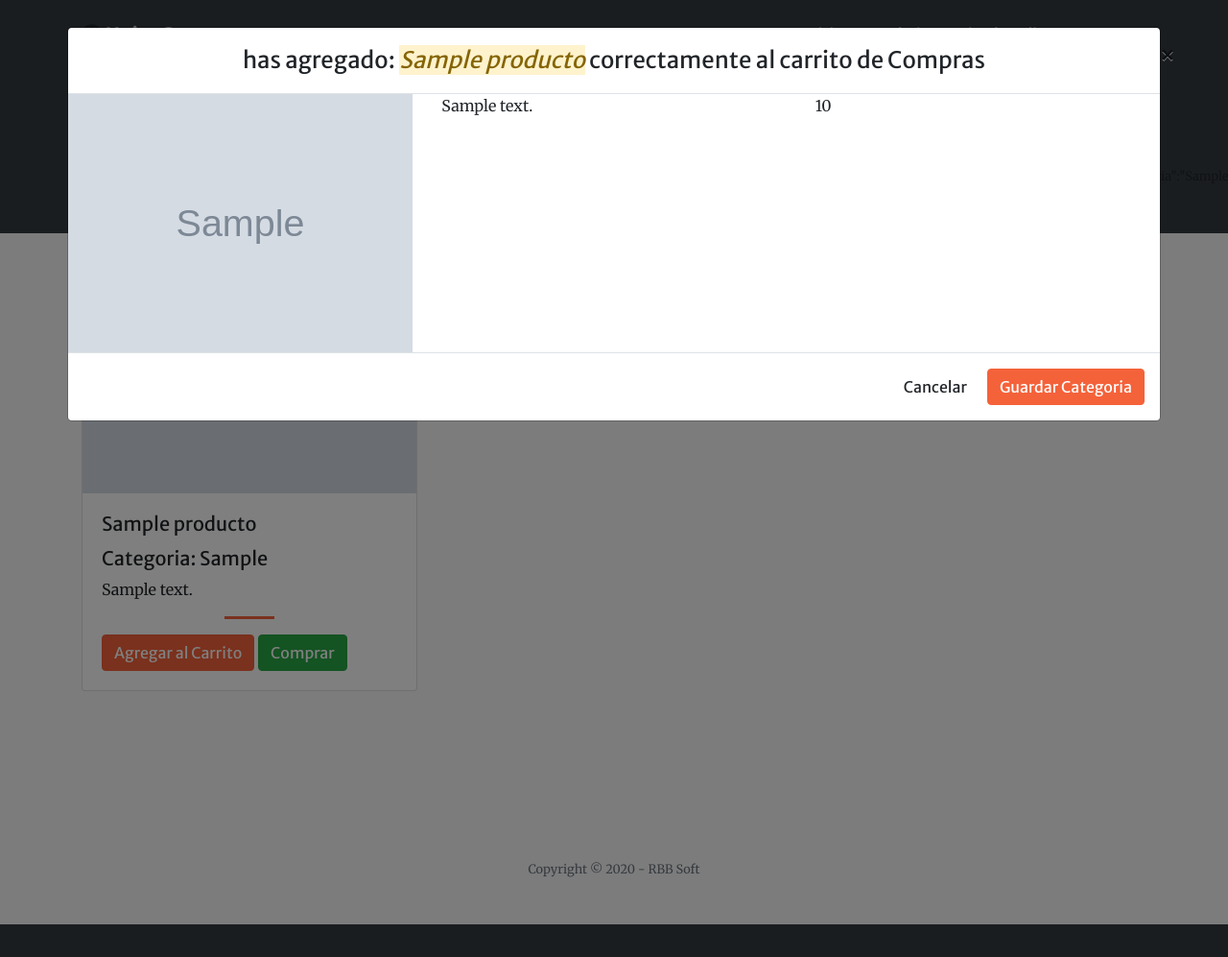
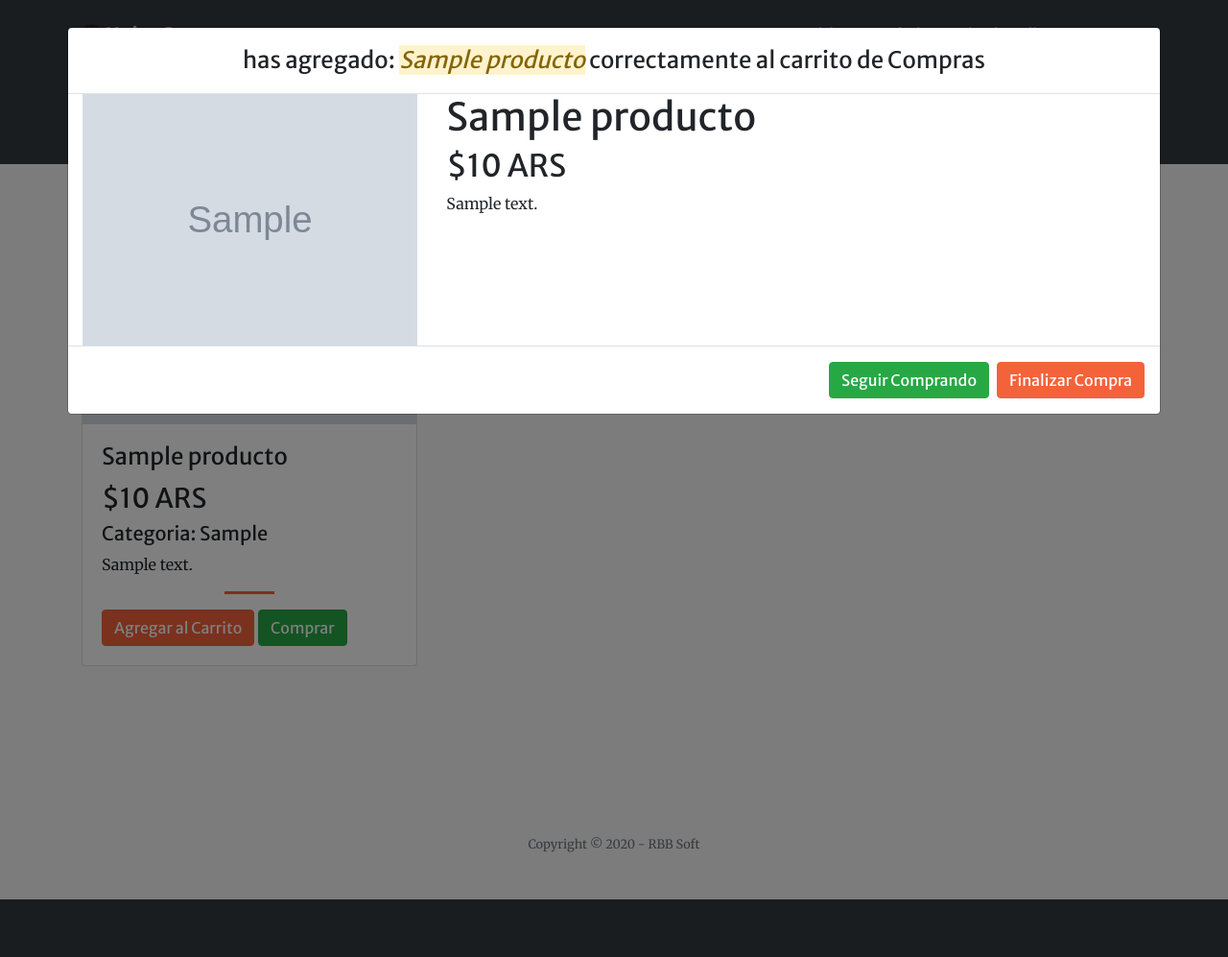
Before and after one commit to rbbauto/unicasport, a PHP site: page /tienda-online.php in a window 1280 px wide, after a click on "Agregar al Carrito". Shown: the whole page at 96% size. Run offline with PHP 8.4, Linux system fonts and the light colour scheme; tables that the repository leaves empty or names only in its code hold one stand-in row (values such as "Sample post"); grey boxes marked "Sample" are stand-in pictures; some libraries are stand-ins or nearby versions.

Commit message:
Agregue precio a db y vista/logica archivos; varios fixeds

```diff
--- a/administracion/core/controller/create.controller.php
+++ b/administracion/core/controller/create.controller.php
@@ -13,6 +13,7 @@ if (isset($data['producto'])) {
     $categoria = (isset($data['producto']['categoria']) ? $data['producto']['categoria'] : NULL);
     $stock = (isset($data['producto']['stock']) ? $data['producto']['stock'] : NULL);
     $activa = (isset($data['producto']['activa']) ? $data['producto']['activa'] : NULL);
+    $precio = (isset($data['producto']['precio']) ? $data['producto']['precio'] : NULL);
 
     // validación
     if ($name == NULL) {
@@ -24,7 +25,7 @@ if (isset($data['producto'])) {
         // Add new product
         $crud = new Crud();
 
-        echo $crud->Create($name, $description,$imagen,$color,$categoria,$stock,$activa);
+        echo $crud->Create($name, $description,$imagen,$color,$categoria,$stock,$activa,$precio);
     }
 }
 
--- a/administracion/core/controller/update.controller.php
+++ b/administracion/core/controller/update.controller.php
@@ -14,6 +14,7 @@ if (isset($data['producto'])) {
     $categoria = (isset($data['producto']['categoria']) ? $data['producto']['categoria'] : NULL);
     $stock = (isset($data['producto']['stock']) ? $data['producto']['stock'] : NULL);
     $activa = (isset($data['producto']['activa']) ? $data['producto']['activa'] : NULL);
+    $precio = (isset($data['producto']['precio']) ? $data['producto']['precio'] : NULL);
 
 
     // validar
@@ -26,7 +27,7 @@ if (isset($data['producto'])) {
         // Update
         $crud = new Crud();
 
-        $crud->Update($name, $description, $product_id,$imagen,$color,$categoria,$stock,$activa);
+        $crud->Update($name, $description, $product_id,$imagen,$color,$categoria,$stock,$activa,$precio);
     }
 }
 
--- a/administracion/core/model/library.class.php
+++ b/administracion/core/model/library.class.php
@@ -36,12 +36,12 @@ class Crud{
     }
 
 
-    public function Create($name, $description,$imagen,$color,$categoria,$stock,$activa)
+    public function Create($name, $description,$imagen,$color,$categoria,$stock,$activa,$precio)
     {
         $imagen = isset($imagen) ? $imagen : "assets/imgDefault/default.png";
         $categoria = isset($categoria) ? $categoria : "Varios";
 
-        $query = $this->db->prepare("INSERT INTO productos(nombre, descripcion, imagen,color,categoria,stock,activa) VALUES (:nombre,:descripcion,:imagen,:color,:categoria,:stock,:activa)");
+        $query = $this->db->prepare("INSERT INTO productos(nombre, descripcion, imagen,color,categoria,stock,activa,precio) VALUES (:nombre,:descripcion,:imagen,:color,:categoria,:stock,:activa,:precio)");
         $query->bindParam("nombre", $name, PDO::PARAM_STR);
         $query->bindParam("descripcion", $description, PDO::PARAM_STR);
         $query->bindParam("imagen", $imagen, PDO::PARAM_STR);
@@ -49,6 +49,7 @@ class Crud{
         $query->bindParam("categoria", $categoria, PDO::PARAM_STR);
         $query->bindParam("stock", $stock, PDO::PARAM_STR);
         $query->bindParam("activa", $activa, PDO::PARAM_STR);
+        $query->bindParam("precio", $precio, PDO::PARAM_STR);
         $query->execute();
 
         return json_encode(['producto' => [
@@ -89,9 +90,9 @@ class Crud{
     }
 
 
-    public function Update($name, $description, $product_id,$imagen,$color,$categoria,$stock,$activa)
+    public function Update($name, $description, $product_id,$imagen,$color,$categoria,$stock,$activa,$precio)
     {
-        $query = $this->db->prepare("UPDATE productos SET imagen = :imagen, nombre = :nombre, descripcion = :descripcion, color = :color, categoria = :categoria, stock = :stock, activa = :activa  WHERE id = :id");
+        $query = $this->db->prepare("UPDATE productos SET imagen = :imagen, nombre = :nombre, descripcion = :descripcion, color = :color, categoria = :categoria, stock = :stock, activa = :activa, precio = :precio  WHERE id = :id");
         $query->bindParam("nombre", $name, PDO::PARAM_STR);
         $query->bindParam("descripcion", $description, PDO::PARAM_STR);
         $query->bindParam("id", $product_id, PDO::PARAM_STR);
@@ -100,6 +101,7 @@ class Crud{
         $query->bindParam("categoria", $categoria, PDO::PARAM_STR);
         $query->bindParam("stock", $stock, PDO::PARAM_STR);
         $query->bindParam("activa", $activa, PDO::PARAM_STR);
+        $query->bindParam("precio", $precio, PDO::PARAM_STR);
         $query->execute();
     }
 
--- a/administracion/view/modalCreate.view.php
+++ b/administracion/view/modalCreate.view.php
@@ -51,6 +51,11 @@
 
                         </div>
                         <div class="col">
+                            <label for="precio">Precio <i class="alert-danger">obligatorio!</i></label>
+                            <input class="form-control" type="number" ng-model="producto.precio">
+
+                        </div>
+                        <div class="col">
                            <label for="stock">Activa <i class="alert-danger">obligatorio!</i></label>
                                 <select ng-model="producto.activa" class="form-control">
                                     <option value="1">Si</option>
--- a/administracion/view/table.view.php
+++ b/administracion/view/table.view.php
@@ -4,6 +4,7 @@
            <th>Id</th>
             <th>Imagen</th>
             <th>Nombre</th>
+            <th>Precio</th>
             <th>Descripción</th>
             <th>Color</th>
             <th>Categoria</th>
@@ -17,6 +18,7 @@
         <td>{{$index + 1}}</td>
         <td><img src="{{producto.imagen}}" width="120px"</td>
         <td>{{producto.nombre}}</td>
+        <td>{{producto.precio |currency:'$'}}</td>
         <td>{{producto.descripcion}}</td>
         <td>{{producto.color}}</td>
         <td>{{producto.categoria}}</td>
--- a/core/view/modalCarrito.php
+++ b/core/view/modalCarrito.php
@@ -3,30 +3,34 @@
             <div class="modal-content">
                <div class="modal-header">
 
-                    <h4 class="col-md-12 modal-title text-center" id="myModalLabel"> has agregado: <i class="alert-warning">{{carrito.item.nombre}}</i> correctamente al carrito de Compras</h4> <button type="button" class="close" data-dismiss="modal" aria-label="Close"><span
-                            aria-hidden="true">&times;</span></button>
+                    <h4 class="col-md-12 modal-title text-center" id="myModalLabel"> has agregado: <i class="alert-warning">{{carrito.item.nombre}}</i> correctamente al carrito de Compras</h4>
                 </div>
 
-                <div class="row">
+                <div class="container">
+                    <div class="row">
 
                         <div class="col-md-4">
                             <img class="img-fluid" src="administracion/{{carrito.item.imagen}}">
                         </div>
 
                          <div class="col-md-4">
+                            <h1>{{carrito.item.nombre}}</h1>
+                            <h2>${{carrito.item.precio }} ARS</h2>
                              <p>{{carrito.item.descripcion}}</p>
                          </div>
 
                          <div class="col-md-4">
-                             <p>{{carrito.item.precio}}</p>
+                             <p></p>
                          </div>
 
 
-                </div> <!-- /div row -->
+                     </div> <!-- /div row -->
+
+                </div> <!-- / div container -->
 
                 <div class="modal-footer">
-                    <button type="button" class="btn btn-default" data-dismiss="modal">Cancelar</button>
-                    <button type="button" class="btn btn-primary" ng-click="">Guardar Categoria</button>
+                    <button type="button" class="btn btn-success" data-dismiss="modal">Seguir Comprando</button>
+                    <button type="button" class="btn btn-primary" ng-click="">Finalizar Compra</button>
                 </div>
             </div>
         </div>
--- a/css/main.css
+++ b/css/main.css
@@ -20,7 +20,7 @@ section{
 	overflow: auto;
 }
 .imgProducto{
-	width: auto;
+	/*width: auto;*/
  	 max-height: 230px;
 }
 .col-sm-4{
--- a/js/app.js
+++ b/js/app.js
@@ -14,14 +14,11 @@ app.controller('productos', ['$scope','$http', function($scope,$http){
 
 	$scope.producto = {};
 
-	$scope.items=0;
-
 	$scope.carrito=[];
-
 
 	$scope.item =[];
 
-	$scope.carrito.total=0;
+	$scope.carrito.total=0.00;
 
 	$scope.carrito.items=0;
 
@@ -40,23 +37,29 @@ app.controller('productos', ['$scope','$http', function($scope,$http){
 	//agrega producto al carrito
 
 	$scope.agregaAlCarrito	=	function(index){
+
 		$scope.carrito.item=$scope.productos[index];
 		$scope.carrito.push($scope.productos[index]);
-		localStorage.setItem("Items",JSON.stringify($scope.carrito))
-		$("#spanItems").html($scope.storage().length);
+		localStorage.setItem("Items",JSON.stringify($scope.carrito));
+		$scope.carrito.total = parseFloat($scope.carrito.item.precio) + parseFloat($scope.carrito.total); // no funciona
+		localStorage.setItem("Total",JSON.stringify($scope.carrito.total));
+		$scope.carrito.items = $scope.storage().length;
+
 	}
 
 	// vacia el carrito
 	$scope.vaciarCarro = function(){
 		localStorage.clear();
-		$("#spanItems").html($scope.storage().length);
+		$scope.carrito.items = $scope.storage().length;
+		$scope.carrito.total=JSON.parse(localStorage.getItem("Total")) != null ? JSON.parse(localStorage.getItem("Total")) : "";
 	}
 
 
 	$(".se-pre-con").hide()
 
 	$scope.listProducts();
-	$("#spanItems").html($scope.storage().length);
+	$scope.carrito.items = $scope.storage().length;
+	$scope.carrito.total=JSON.parse(localStorage.getItem("Total")) != null ? JSON.parse(localStorage.getItem("Total")) : "";
 
 
 }])
--- a/tienda-online.php
+++ b/tienda-online.php
@@ -61,7 +61,7 @@
                         <small>
                             <a  class="btn btn-primary" ng-click="vaciarCarro()">Vaciar</a>
                         </small></h3>
-                        {{ carrito.total |currency:'$'}} <small>ARS |</small>&nbsp;<strong id="spanItems"></strong><small>{{storage()}} items</small>
+                        {{ carrito.total |currency:'$'}} <small>ARS |</small>&nbsp;{{carrito.items}}<small> items</small>
 
                     </span>
 
@@ -82,7 +82,8 @@
                         <div class="card">
                             <img class="card-img-top imgProducto" src="administracion/{{producto.imagen}}" alt="Card image cap">
                             <div class="card-body">
-                                <h5 class="card-title">{{producto.nombre}}</h5>
+                                <h4 class="card-title">{{producto.nombre}}</h4>
+                                <h3>${{producto.precio}} ARS</h3>
                                 <h5>Categoria: {{producto.categoria}}</h5>
                                 <div class="excerpt">
                                     <p class="card-text">{{producto.descripcion}}</p>
@@ -126,7 +127,9 @@
         <script src="https://cdnjs.cloudflare.com/ajax/libs/magnific-popup.js/1.1.0/jquery.magnific-popup.min.js"></script>
         <!-- Core theme JS-->
         <script src="js/scripts.js"></script>
+        <!-- Core Framework-->
         <script src="administracion/lib/angular.min.js"></script>
+        <!-- Core App -->
         <script src="js/app.js"></script>
     </body>
 </html>
```
Also changed, not shown: administracion/view/modalUpdate.view.php (+12 -7 lines), core/view/navTienda.php (deleted).
